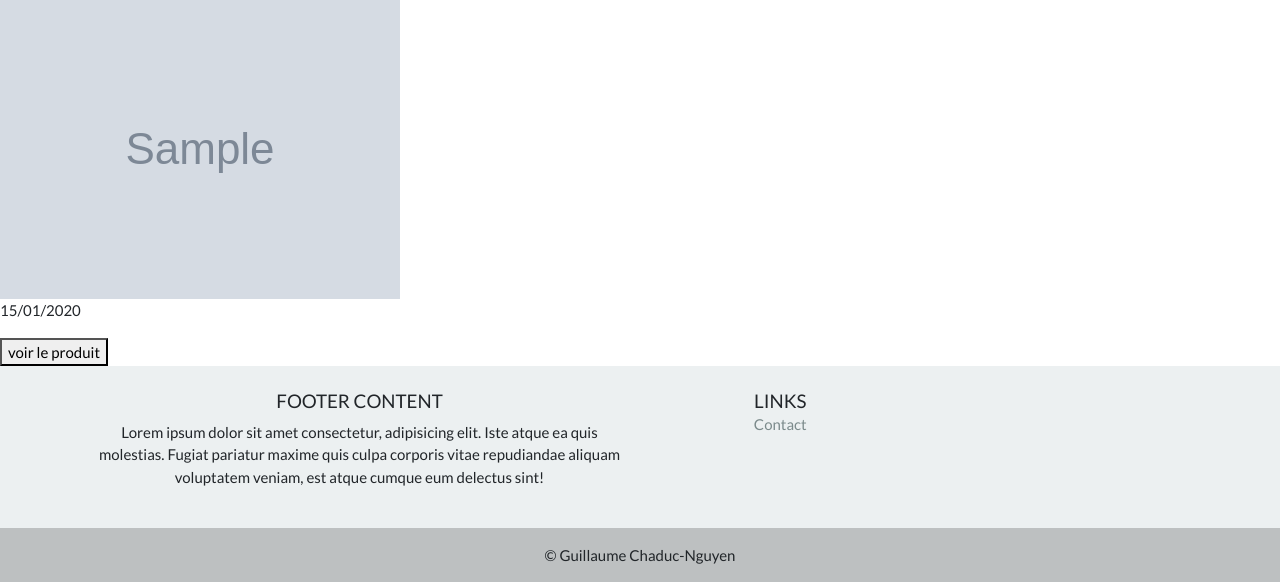
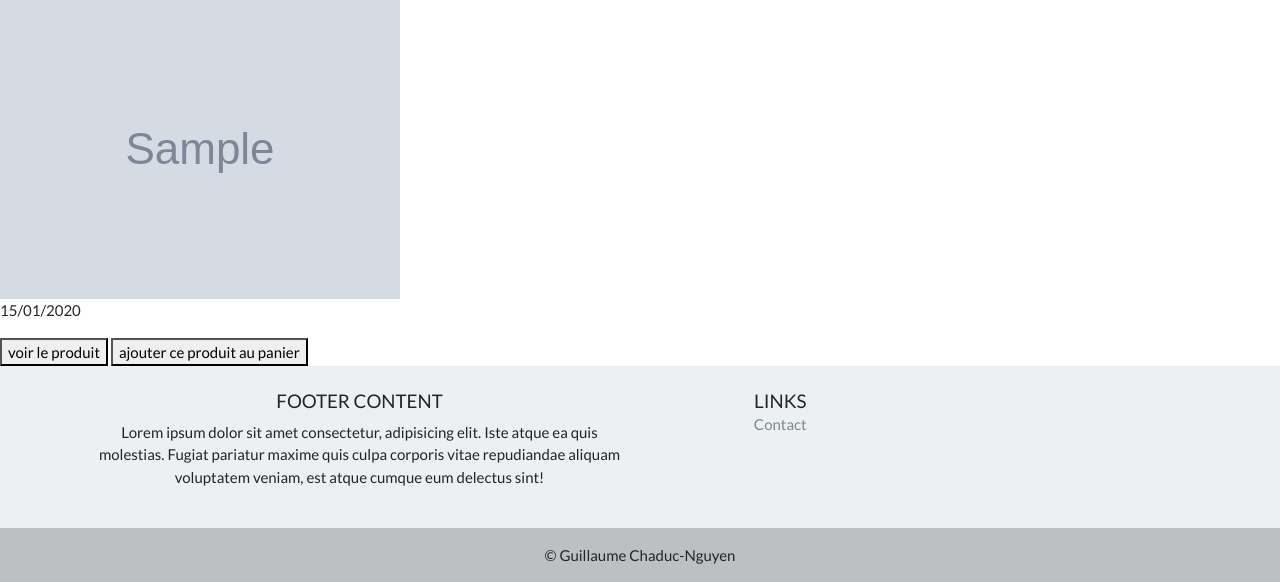
Before and after one commit to Nikasaih/Ratrapage_Symfony, a PHP site: template GCN/templates/public/products_list.html.twig in a window 1280 px wide. Shown: the part 193-775 px from the top of the page. Run offline with PHP 8.4, Linux system fonts and the light colour scheme; the template is opened without the code that fills it: most values are stand-ins (such as "Sample title", 1, 10 or a date in 2020); grey boxes marked "Sample" are stand-in pictures; some libraries are stand-ins or nearby versions.

Commit message:
debug panier

```diff
--- a/GCN/src/Controller/PublicController.php
+++ b/GCN/src/Controller/PublicController.php
@@ -91,7 +91,7 @@ class PublicController extends AbstractController
 
         $session->set('panier', $panier);
 
-        dd($session->get('panier'));
+        return $this->redirectToRoute("panier");
     }
 
 
--- a/GCN/templates/public/index.html.twig
+++ b/GCN/templates/public/index.html.twig
@@ -12,7 +12,7 @@
 			<button class="btn btn-danger">promotion</button>
 			<a href="{{path('product_fiche', {'id' :product.id})}}">
 				<button>
-					voir le produits
+					voir le produit
 				</button>
 			</a>
 
--- a/GCN/templates/public/products_list.html.twig
+++ b/GCN/templates/public/products_list.html.twig
@@ -14,5 +14,11 @@
 			</button>
 		</a>
 
+		<a href="{{path('cart_add', {'id' :product.id})}}">
+			<button>
+				ajouter ce produit au panier
+			</button>
+		</a>
+
 	{% endfor %}
 {% endblock %}
```
